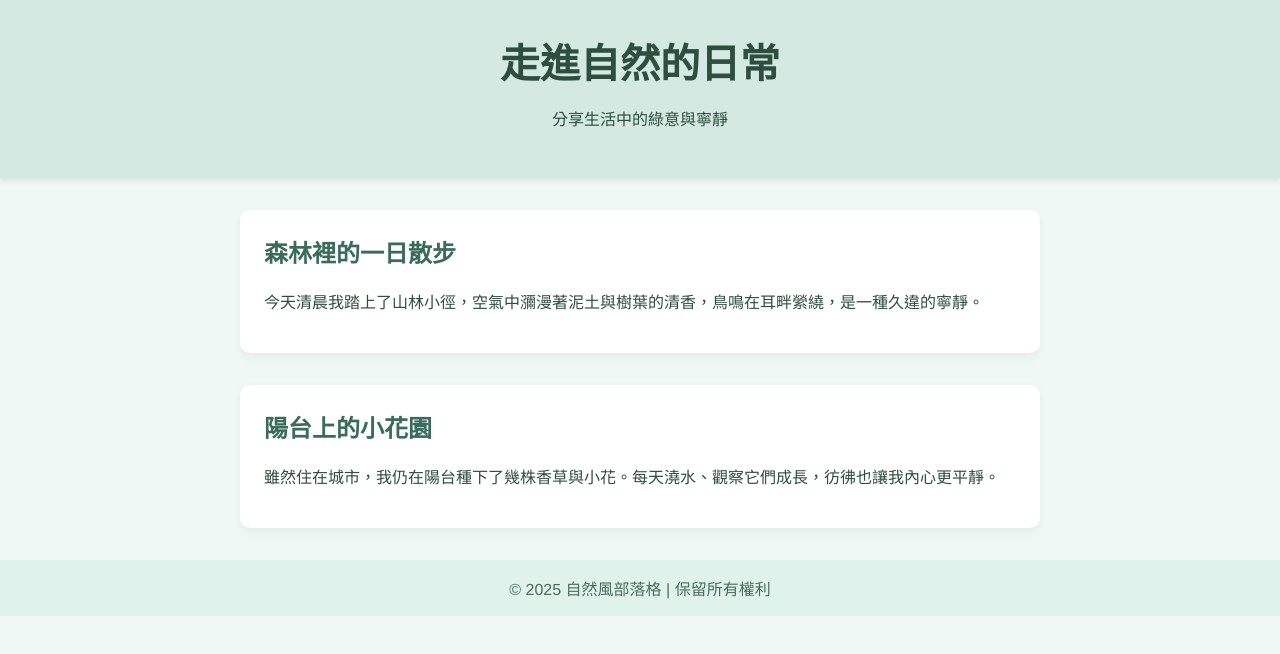
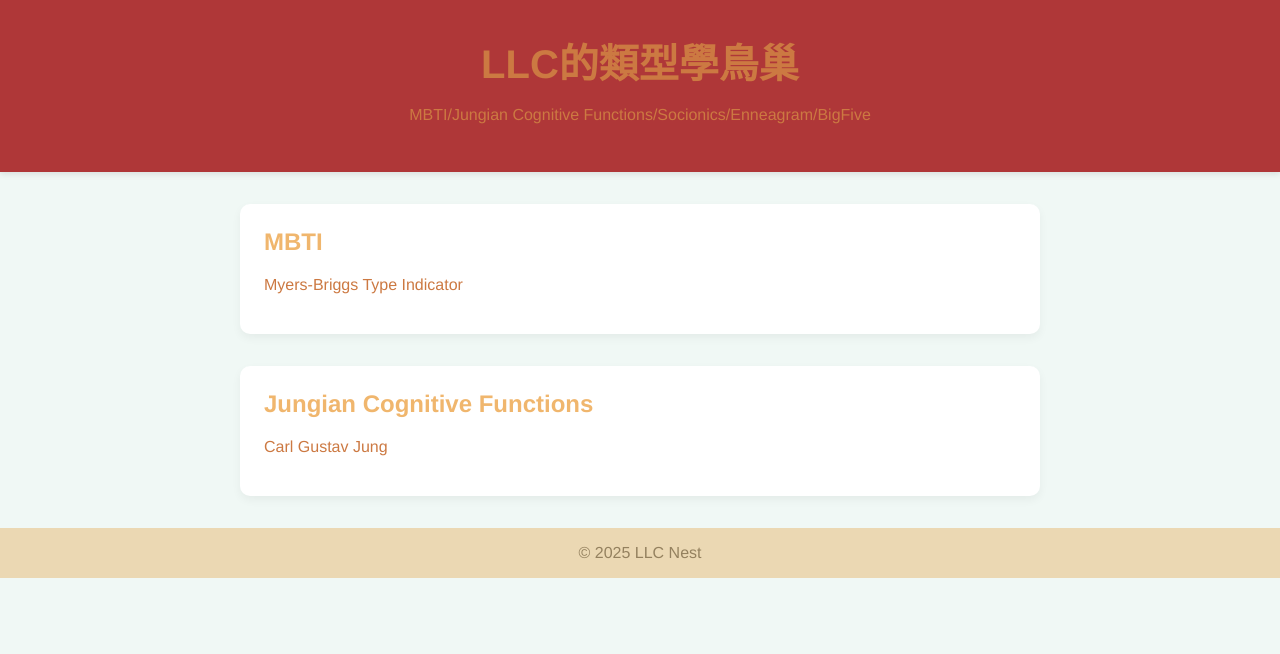
Before and after one commit to llcrit/llcrit.github.io, a plain HTML site: page index.html in a window 1280 px wide. Drawn offline with Linux system fonts and the light colour scheme.

Commit message:
Update index.html

```diff
--- a/index.html
+++ b/index.html
@@ -3,16 +3,16 @@
 <head>
   <meta charset="UTF-8">
   <meta name="viewport" content="width=device-width, initial-scale=1.0">
-  <title>自然風部落格</title>
+  <title>LLC Nest</title>
   <style>
     body {
       margin: 0;
       font-family: "Helvetica Neue", sans-serif;
       background-color: #f0f8f5;
-      color: #2e4e3f;
+      color: #cc7942;
     }
     header {
-      background-color: #d4e9e2;
+      background-color: #af3738;
       padding: 2rem;
       text-align: center;
       box-shadow: 0 2px 6px rgba(0, 0, 0, 0.1);
@@ -35,33 +35,33 @@
     }
     article h2 {
       margin-top: 0;
-      color: #3b6b5c;
+      color: #f0b66d;
     }
     footer {
       text-align: center;
       padding: 1rem;
-      background-color: #e0f2ec;
-      color: #4a6d5c;
+      background-color: #ebd8b3;
+      color: #94815f;
     }
   </style>
 </head>
 <body>
   <header>
-    <h1>走進自然的日常</h1>
-    <p>分享生活中的綠意與寧靜</p>
+    <h1>LLC的類型學鳥巢</h1>
+    <p>MBTI/Jungian Cognitive Functions/Socionics/Enneagram/BigFive</p>
   </header>
   <main>
     <article>
-      <h2>森林裡的一日散步</h2>
-      <p>今天清晨我踏上了山林小徑，空氣中瀰漫著泥土與樹葉的清香，鳥鳴在耳畔縈繞，是一種久違的寧靜。</p>
+      <h2>MBTI</h2>
+      <p>Myers-Briggs Type Indicator</p>
     </article>
     <article>
-      <h2>陽台上的小花園</h2>
-      <p>雖然住在城市，我仍在陽台種下了幾株香草與小花。每天澆水、觀察它們成長，彷彿也讓我內心更平靜。</p>
+      <h2>Jungian Cognitive Functions</h2>
+      <p>Carl Gustav Jung</p>
     </article>
   </main>
   <footer>
-    &copy; 2025 自然風部落格 | 保留所有權利
+    &copy; 2025 LLC Nest
   </footer>
 </body>
 </html>
```
